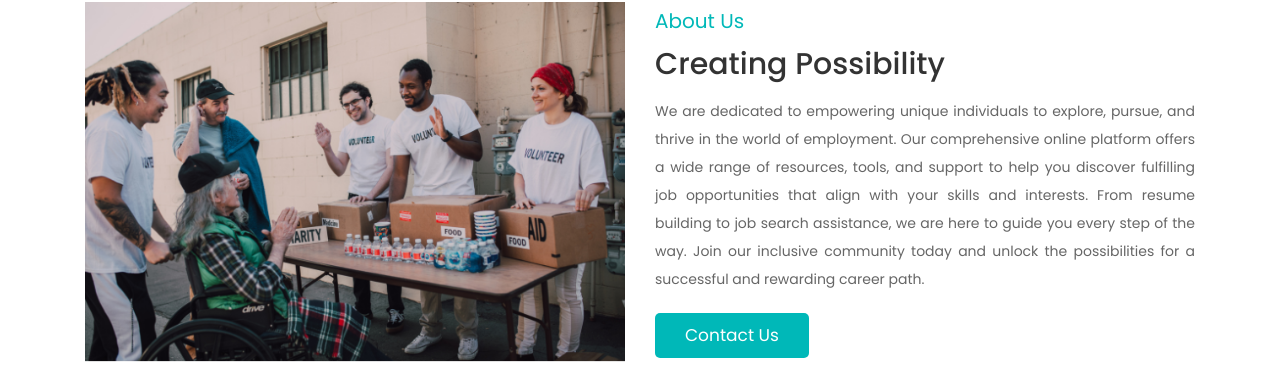
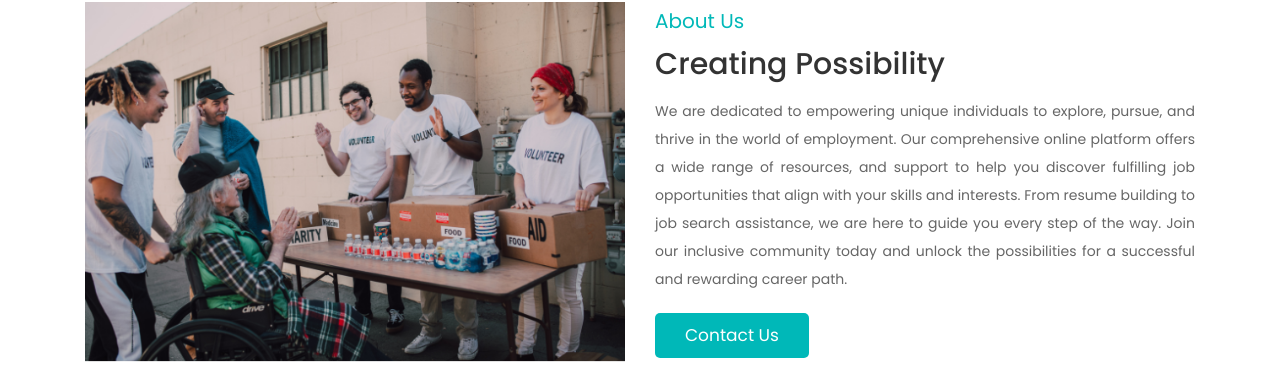
Before and after one commit to AiiJhayy/ByteMe, a PHP site: page /About.php in a window 1280 px wide. Shown: the part 148-525 px from the top of the page. Run offline with PHP 8.4, Linux system fonts and the light colour scheme.

Commit message:
WalaNgTools

```diff
--- a/About.php
+++ b/About.php
@@ -413,7 +413,7 @@
             <div class="col-md-6 content">
             <span>About Us</span>
             <h3>Creating Possibility</h3>
-            <p class="about-description">We are dedicated to empowering unique individuals to explore, pursue, and thrive in the world of employment. Our comprehensive online platform offers a wide range of resources, tools, and support to help you discover fulfilling job opportunities that align with your skills and interests. From resume building to job search assistance, we are here to guide you every step of the way. Join our inclusive community today and unlock the possibilities for a successful and rewarding career path.</p>
+            <p class="about-description">We are dedicated to empowering unique individuals to explore, pursue, and thrive in the world of employment. Our comprehensive online platform offers a wide range of resources, and support to help you discover fulfilling job opportunities that align with your skills and interests. From resume building to job search assistance, we are here to guide you every step of the way. Join our inclusive community today and unlock the possibilities for a successful and rewarding career path.</p>
                <a href="Contact.php" class="link-btn">Contact Us</a>
             </div>
 
```
